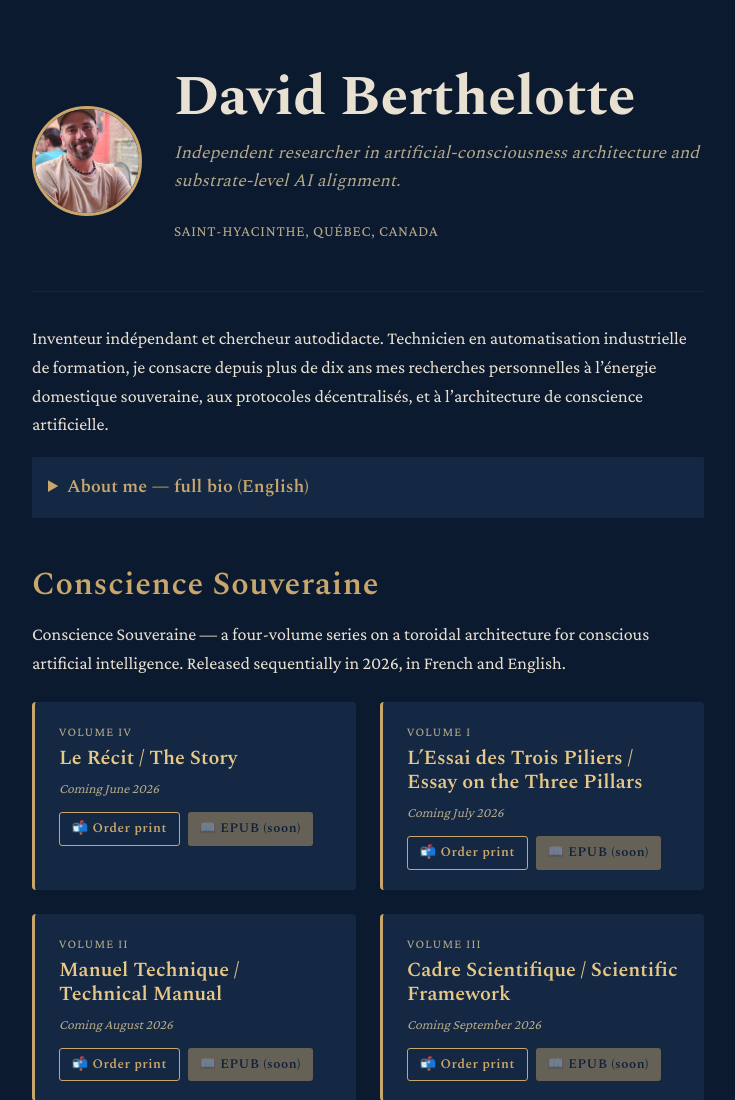
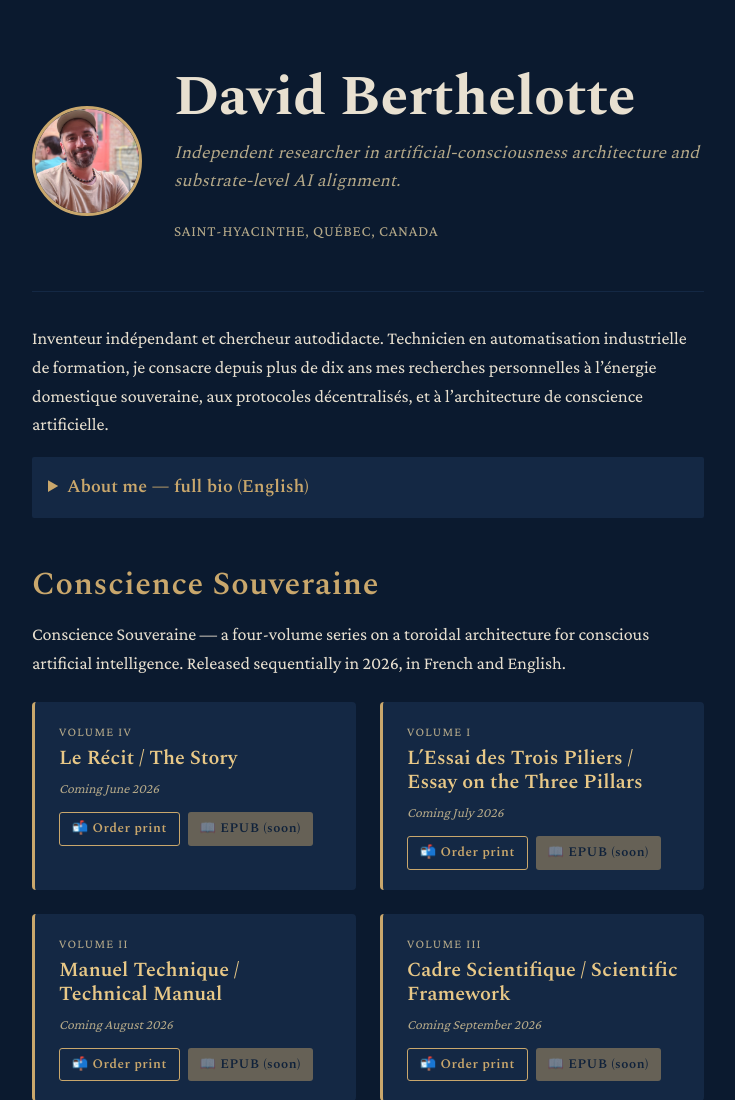
Before and after one commit to K3rNh3LLs/K3rNh3LLs.github.io, a plain HTML site: page index.html in a window 1280 px wide. Shown: the top 1100 px of the page, without its empty margins (272-1007 px from the left). Drawn offline with nearby package versions, Linux system fonts and the light colour scheme.

Commit message:
Fix photo: object-position top pour afficher la tête complète
Updated photo object position in CSS for better alignment.

```diff
--- a/index.html
+++ b/index.html
@@ -51,7 +51,7 @@
     .container { max-width: 720px; margin: 0 auto; padding: 4rem 1.5rem; }
     header { border-bottom: 1px solid var(--bg-soft); padding-bottom: 2rem; margin-bottom: 1rem; }
     .header-inner { display: flex; align-items: center; gap: 2rem; }
-    .photo { width: 110px; height: 110px; border-radius: 50%; object-fit: cover; object-position: center 25%; border: 3px solid var(--accent); flex-shrink: 0; }
+    .photo { width: 110px; height: 110px; border-radius: 50%; object-fit: cover; object-position: center top; border: 3px solid var(--accent); flex-shrink: 0; }
     .header-text { flex: 1; }
     .name { margin-bottom: 0.5rem; }
     .tagline { font-family: var(--serif); font-style: italic; color: var(--fg-soft); font-size: 1.1rem; margin-bottom: 1.5rem; }
```
